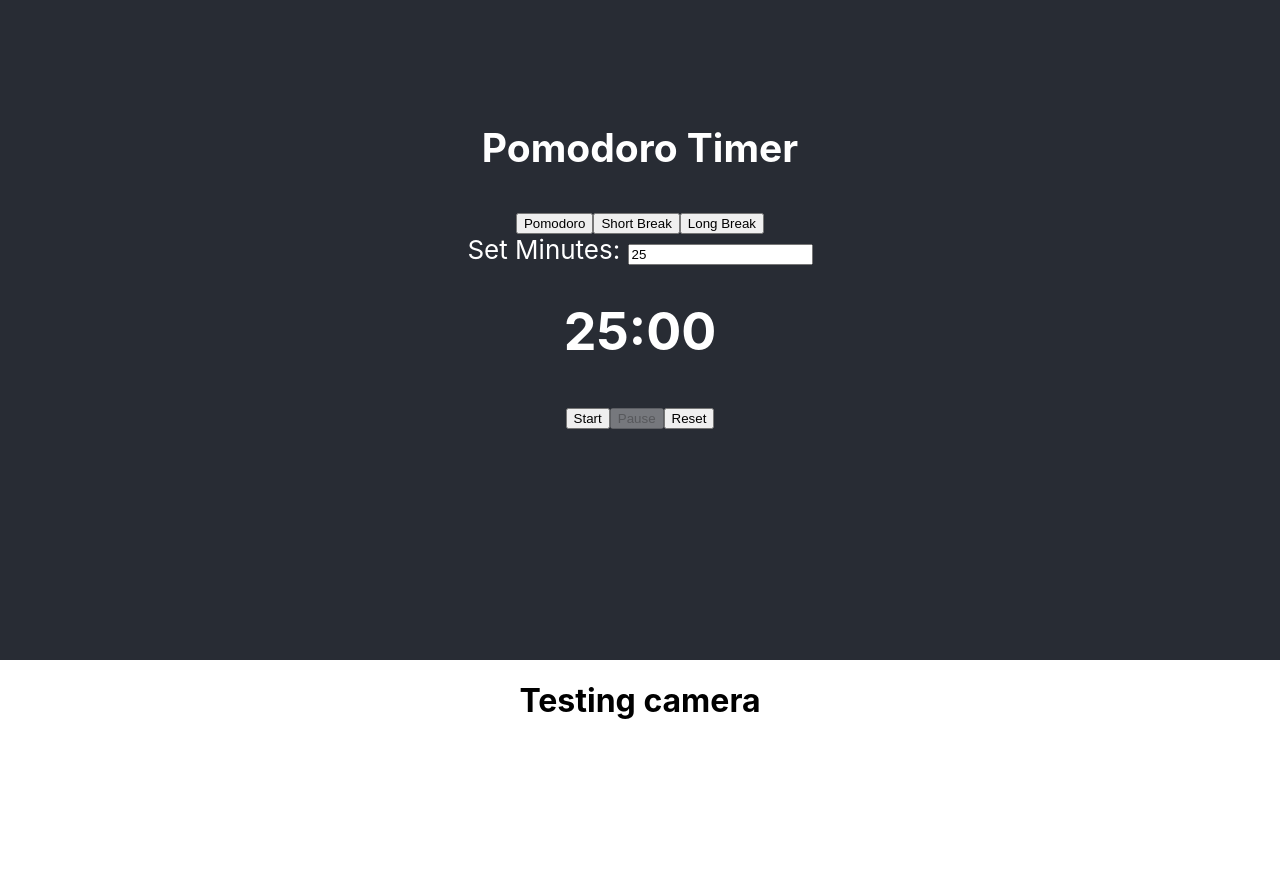
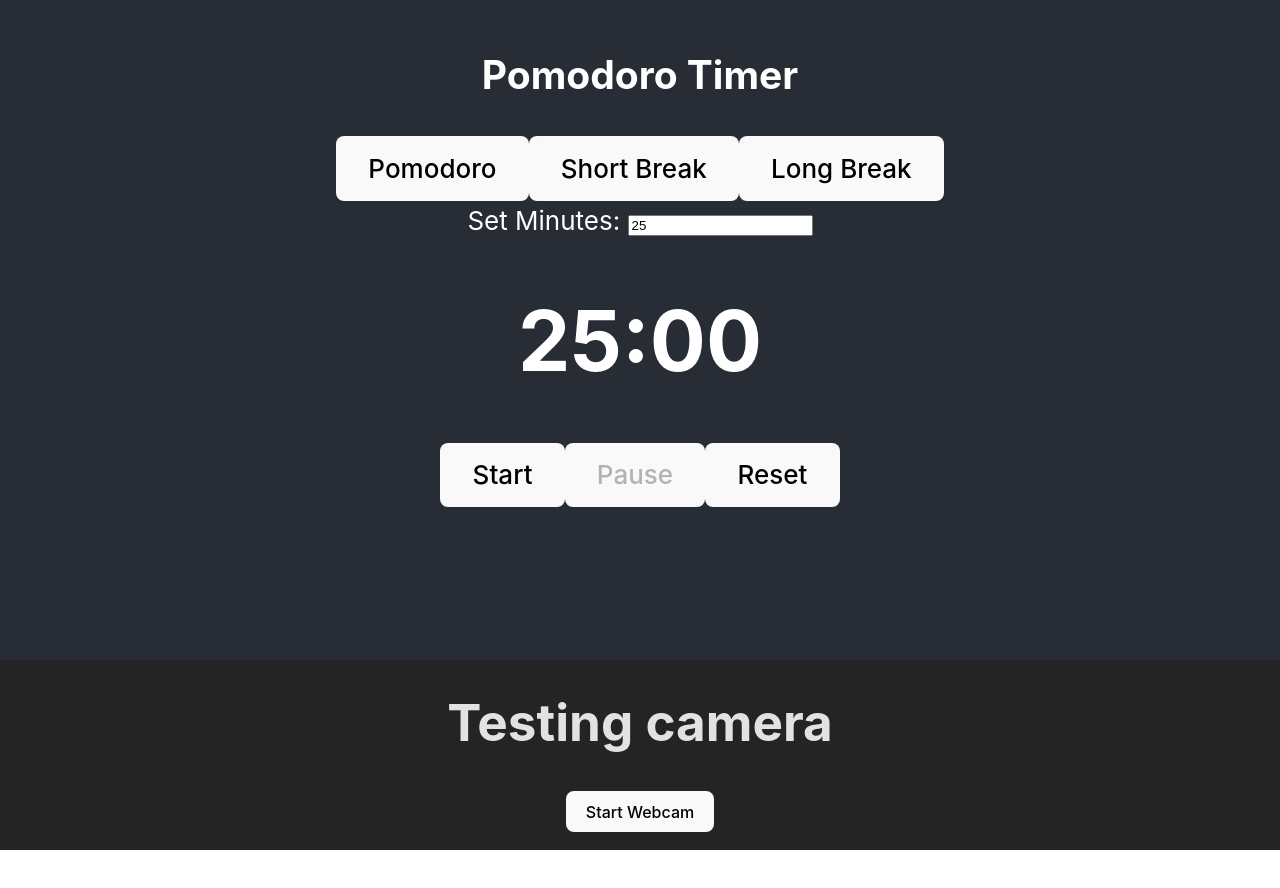
Before and after one commit to S3RG101/2025-intern-hackathon, a React (Create React App) app: page / in a window 1280 px wide. Shown: the part 140-1028 px from the top of the page. After the commit the page ends 990 px from the top, so only its background shows below. Built offline with nearby package versions, Linux system fonts and the light colour scheme; no server answers.

Commit message:
add object detection and alerts

```diff
--- a/package.json
+++ b/package.json
@@ -3,6 +3,8 @@
   "version": "0.1.0",
   "private": true,
   "dependencies": {
+    "@tensorflow-models/coco-ssd": "^2.2.3",
+    "@tensorflow/tfjs": "^4.22.0",
     "@testing-library/dom": "^10.4.0",
     "@testing-library/jest-dom": "^6.6.3",
     "@testing-library/react": "^16.3.0",
--- a/src/App.js
+++ b/src/App.js
@@ -2,6 +2,7 @@ import logo from './logo.svg';
 import './App.css';
 import WebcamInput from './webcam';
 import Timer from './timer';
+import ObjectDetection from './ModelComponents/ObjectDetection';
 
 function App() {
   return (
@@ -11,7 +12,10 @@ function App() {
       </header>
       <header>
         <h1> Testing camera</h1>
-        <WebcamInput />
+        {/* <WebcamInput /> */}
+
+        {/* Adding object detection model */}
+        <ObjectDetection />
       </header>
     </div>
   );
--- /dev/null
+++ b/src/ModelComponents/ObjectDetection.jsx
@@ -0,0 +1,200 @@
+import React from 'react';
+import { useEffect, useRef, useState } from 'react';
+import * as cocoSsd from '@tensorflow-models/coco-ssd';
+import '@tensorflow/tfjs';
+
+const ObjectDetection = () => {
+  const videoRef = useRef(null);
+  const [isWebcamStarted, setIsWebcamStarted] = useState(false);
+  const [predictions, setPredictions] = useState([]);
+  const [detectionInterval, setDetectionInterval] = useState();
+  const [isCellPhoneDetected, setIsCellPhoneDetected] = useState(false);
+  const [showAlert, setShowAlert] = useState(false);
+  const [currentDistraction, setCurrentDistraction] = useState('');
+
+  useEffect(() => {
+    if (isWebcamStarted) {
+      setDetectionInterval(setInterval(predictObject, 500))
+    } else {
+      if (detectionInterval) {
+        clearInterval(detectionInterval)
+        setDetectionInterval(null)
+      }
+    }
+  }, [isWebcamStarted])
+
+  const getFunnyMessage = (distractionType) => {
+    const messages = {
+      phone: [
+        "📱 Put that rectangle of distraction down! Your productivity called, it's crying! 😭",
+        // "🚨 PHONE ALERT! Your phone is more attractive than your work? That's concerning! 📱💔",
+        // "📵 Your phone won't text you back if you ignore your tasks! Focus, human! 🤖",
+        // "🔥 Hot take: Your phone is not going anywhere, but your deadlines are! ⏰",
+        // "📱 Breaking news: Local person discovers phone is not actually glued to hand! 🗞️"
+      ],
+      pet: [
+        "🐕 Aww, pet therapy session detected! But your work is feeling lonely too! 🥺",
+        // "🐱 KITTY ALERT! Your furry overlord demands attention, but so does your boss! 😸💼",
+        // "🐾 Pet break activated! Remember: treats for pets, treats for completed tasks! 🍖✅",
+        // "🐕 Your dog thinks you're pawsome, but your to-do list thinks otherwise! 🐕‍🦺📝",
+        // "🐱 Cat detected! They're judging your productivity levels... and they're not impressed! 😾"
+      ],
+      people: [
+        // "👥 Social butterfly detected! But your work is also people... digital people! 💻👫",
+        //"🗣️ CHATTER ALERT! Your mouth is moving but your keyboard isn't! Type faster! ⌨️💨",
+        "👫 Multiple humans detected! Are you starting a productivity support group? 🤝📊",
+        // "🎪 Is this a meeting or a circus? Either way, get back to work! 🎭💼",
+        // "👥 Too many people, not enough productivity! Disperse and focus, humans! 🚶‍♂️🚶‍♀️"
+      ]
+    };
+
+    const typeMessages = messages[distractionType] || messages.phone;
+    return typeMessages[Math.floor(Math.random() * typeMessages.length)];
+  };
+
+  const startWebcam = async () => {
+    try {
+      setIsWebcamStarted(true)
+      const stream = await navigator.mediaDevices.getUserMedia({ video: true });
+
+      if (videoRef.current) {
+        videoRef.current.srcObject = stream;
+      }
+    } catch (error) {
+      setIsWebcamStarted(false)
+      console.error('Error accessing webcam:', error);
+    }
+  };
+
+  const stopWebcam = () => {
+    const video = videoRef.current;
+
+    if (video) {
+      const stream = video.srcObject;
+      const tracks = stream.getTracks();
+
+      tracks.forEach((track) => {
+        track.stop();
+      });
+
+      video.srcObject = null;
+      setPredictions([])
+      setIsWebcamStarted(false)
+    }
+  };
+
+  const predictObject = async () => {
+    const model = await cocoSsd.load();
+
+    model.detect(videoRef.current).then((predictions) => {
+      setPredictions(predictions);
+
+      // Check for different types of distractions
+      const cellPhoneDetected = predictions.some(prediction =>
+        prediction.class.toLowerCase() === 'cell phone'
+      );
+
+      const petDetected = predictions.some(prediction =>
+        ['cat', 'dog'].includes(prediction.class.toLowerCase())
+      );
+
+      const peopleCount = predictions.filter(prediction =>
+        prediction.class.toLowerCase() === 'person'
+      ).length;
+
+      const multiplePersonDetected = peopleCount > 1;
+
+      // Determine distraction type and set message
+      let distractionType = '';
+      if (cellPhoneDetected) {
+        distractionType = 'phone';
+      } else if (petDetected) {
+        distractionType = 'pet';
+      } else if (multiplePersonDetected) {
+        distractionType = 'people';
+      }
+
+      // Determine if any distraction is detected
+      const anyDistractionDetected = cellPhoneDetected || petDetected || multiplePersonDetected;
+
+      // Update alert visibility and message based on detection
+      if (anyDistractionDetected && !showAlert) {
+        setCurrentDistraction(getFunnyMessage(distractionType));
+      }
+
+      setShowAlert(anyDistractionDetected);
+      setIsCellPhoneDetected(anyDistractionDetected);
+    })
+
+      .catch(err => {
+        console.error(err)
+      });
+  };
+
+return (
+    <div className="object-detection">
+      {/* Modern Alert Component */}
+      {showAlert && (
+        <div className="alert-pulse" style={{
+          position: 'fixed',
+          top: '20px',
+          left: '50%',
+          transform: 'translateX(-50%)',
+          backgroundColor: '#ff4757',
+          color: 'white',
+          padding: '16px 24px',
+          borderRadius: '12px',
+          boxShadow: '0 8px 32px rgba(255, 71, 87, 0.3)',
+          zIndex: 1000,
+          fontSize: '16px',
+          fontWeight: 'bold',
+          display: 'flex',
+          alignItems: 'center',
+          gap: '12px',
+          animation: 'slideDown 0.3s ease-out, pulse 2s infinite',
+          border: '2px solid #ff3742',
+          backdropFilter: 'blur(10px)',
+          WebkitBackdropFilter: 'blur(10px)',
+          maxWidth: '600px',
+          textAlign: 'center'
+        }}>
+          {currentDistraction}
+        </div>
+      )}
+
+      <div className="buttons">
+        <button onClick={isWebcamStarted ? stopWebcam : startWebcam}>{isWebcamStarted ? "Stop" : "Start"} Webcam</button>
+      </div>
+      <div className="feed">
+        {isWebcamStarted ? <video ref={videoRef} autoPlay muted /> : <div />}
+      </div>
+      {/* Add the tags below to show a horizontal list of predictions to user */}
+      {predictions.length > 0 && (
+        <div>
+          <h3>Detected Objects:</h3>
+          <div style={{
+            display: 'flex',
+            flexWrap: 'wrap',
+            gap: '10px',
+            marginTop: '10px'
+          }}>
+            {predictions.map((prediction, index) => (
+              <div key={index} style={{
+                backgroundColor: 'black',
+                padding: '8px 12px',
+                borderRadius: '20px',
+                border: '1px solid #ccc',
+                fontSize: '14px'
+              }}>
+                {`${prediction.class} (${(prediction.score * 100).toFixed(2)}%)`}
+              </div>
+            ))}
+          </div>
+        </div>
+      )}
+
+    </div>
+  );
+};
+
+export default ObjectDetection;
--- a/src/index.css
+++ b/src/index.css
@@ -5,9 +5,153 @@ body {
     sans-serif;
   -webkit-font-smoothing: antialiased;
   -moz-osx-font-smoothing: grayscale;
+  display: flex;
+  place-items: center;
+  min-width: 100vw;
+  min-height: 100vh;
 }
 
 code {
   font-family: source-code-pro, Menlo, Monaco, Consolas, 'Courier New',
     monospace;
 }
+
+
+#root {
+  font-family: Inter, system-ui, Avenir, Helvetica, Arial, sans-serif;
+  line-height: 1.5;
+  font-weight: 400;
+  color-scheme: light dark;
+  color: rgba(255, 255, 255, 0.87);
+  background-color: #242424;
+  min-width: 100vw;
+  min-height: 100vh;
+  font-synthesis: none;
+  text-rendering: optimizeLegibility;
+  -webkit-font-smoothing: antialiased;
+  -moz-osx-font-smoothing: grayscale;
+}
+
+a {
+  font-weight: 500;
+  color: #646cff;
+  text-decoration: inherit;
+}
+
+a:hover {
+  color: #535bf2;
+}
+
+h1 {
+  font-size: 3.2em;
+  line-height: 1.1;
+}
+
+button {
+  border-radius: 8px;
+  border: 1px solid transparent;
+  padding: 0.6em 1.2em;
+  font-size: 1em;
+  font-weight: 500;
+  font-family: inherit;
+  background-color: #1a1a1a;
+  cursor: pointer;
+  transition: border-color 0.25s;
+}
+
+button:hover {
+  border-color: #646cff;
+}
+
+button:focus,
+
+button:focus-visible {
+  outline: 4px auto -webkit-focus-ring-color;
+}
+
+@media (prefers-color-scheme: light) {
+  :root {
+    color: #213547;
+    background-color: #ffffff;
+  }
+
+  a:hover {
+    color: #747bff;
+  }
+
+  button {
+    background-color: #f9f9f9;
+  }
+}
+
+.app {
+  width: 100%;
+  display: flex;
+  justify-content: center;
+  align-items: center;
+  flex-direction: column;
+}
+
+.object-detection {
+  width: 100%;
+  display: flex;
+  flex-direction: column;
+  align-items: center;
+  justify-content: center;
+
+  .buttons {
+    width: 100%;
+    display: flex;
+    justify-content: center;
+    align-items: center;
+    flex-direction: row;
+
+    button {
+      margin: 2px;
+    }
+  }
+
+  div {
+    margin: 4px;
+  }
+}
+
+/* Modern Alert Animation */
+@keyframes slideDown {
+  from {
+    opacity: 0;
+    transform: translateX(-50%) translateY(-20px);
+  }
+  to {
+    opacity: 1;
+    transform: translateX(-50%) translateY(0);
+  }
+}
+
+@keyframes slideUp {
+  from {
+    opacity: 1;
+    transform: translateX(-50%) translateY(0);
+  }
+  to {
+    opacity: 0;
+    transform: translateX(-50%) translateY(-20px);
+  }
+}
+
+/* Additional modern styling for the alert */
+.alert-pulse {
+  animation: pulse 2s infinite;
+}
+
+@keyframes pulse {
+  0% {
+    box-shadow: 0 8px 32px rgba(255, 71, 87, 0.3);
+  }
+  50% {
+    box-shadow: 0 8px 32px rgba(255, 71, 87, 0.6);
+  }
+  100% {
+    box-shadow: 0 8px 32px rgba(255, 71, 87, 0.3);
+  }
+}
```
Also changed, not shown: 1 other file (tests, documents, lock files or other folders).
